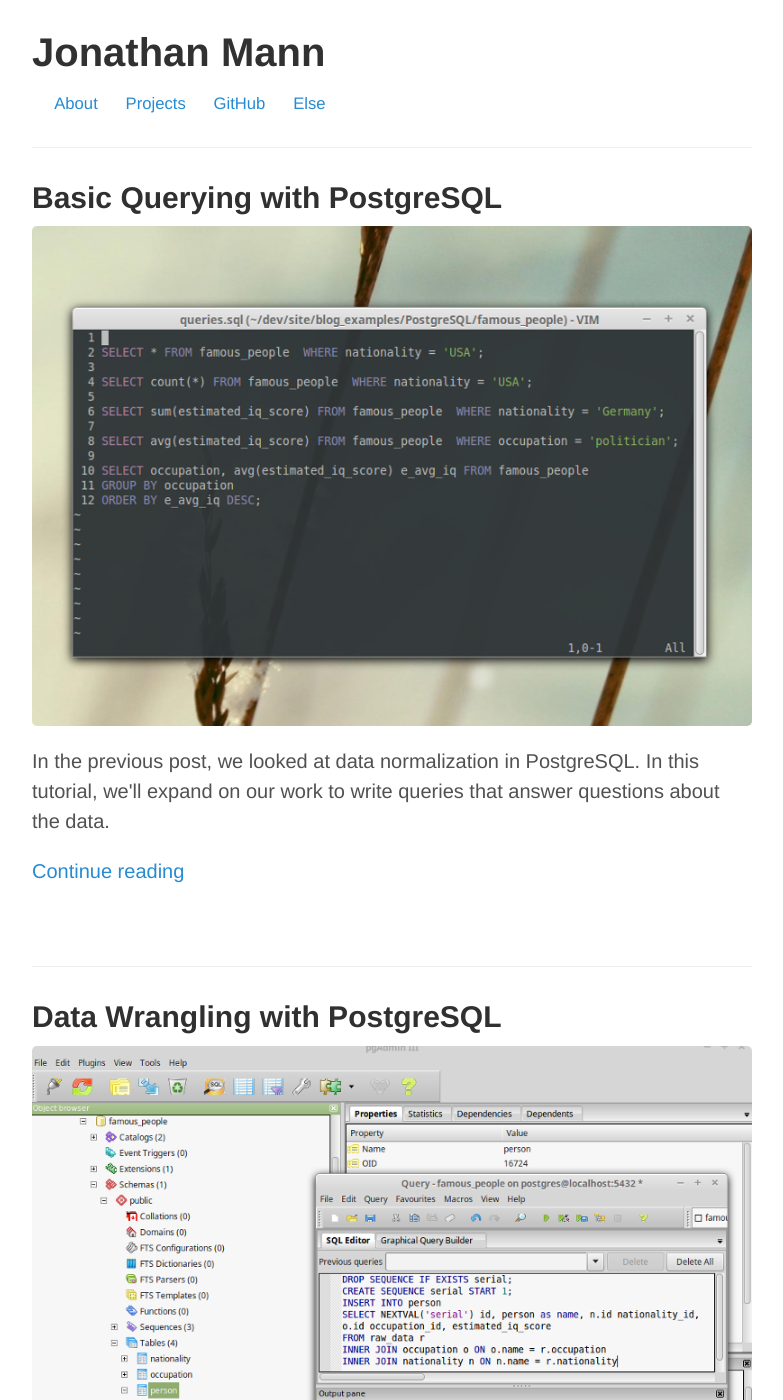
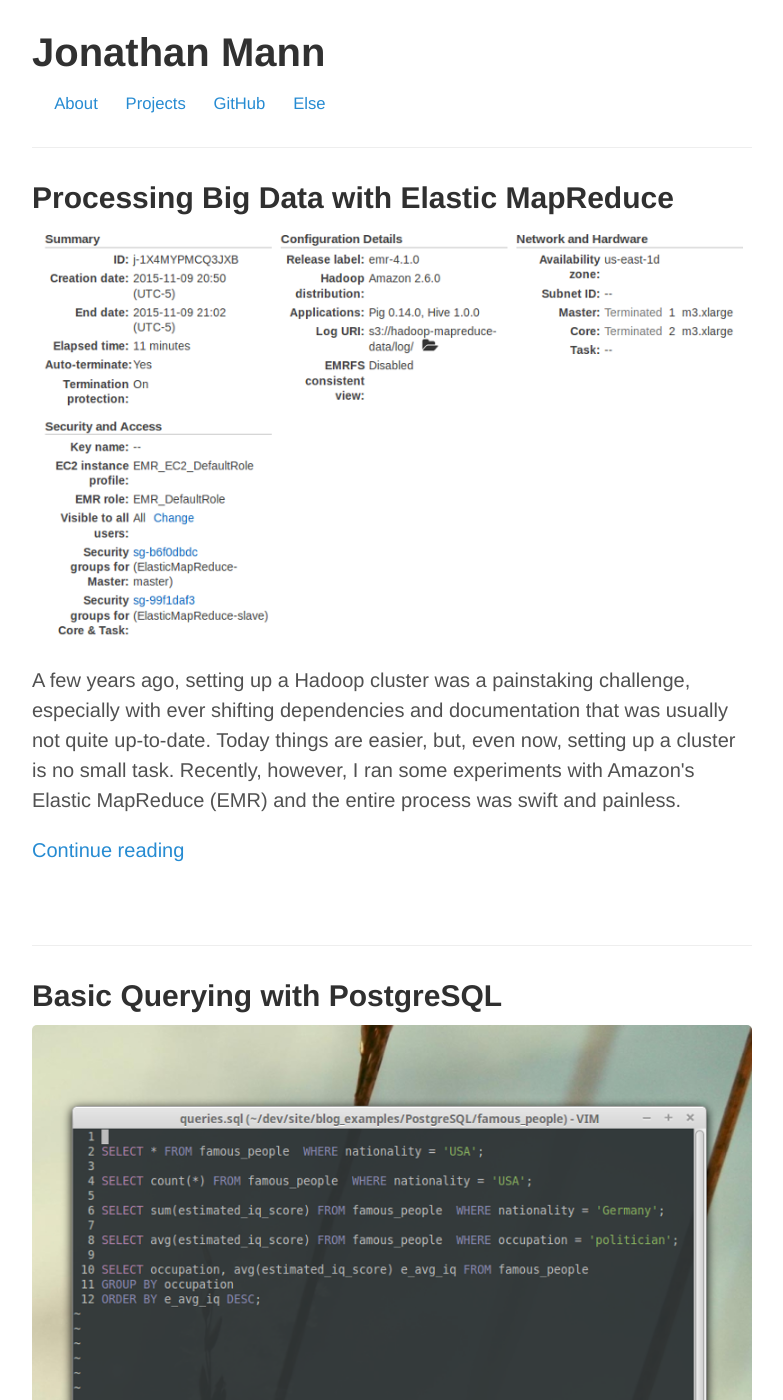
Before and after one commit to jonathanmann/jonathanmann.github.io, a Jekyll site: the page built from index.html, in a window 1280 px wide and 1400 px high. Shown: the whole window, without its empty margins (248-1031 px from the left). Built offline with Jekyll 4.4.1, drawn with Linux system fonts in a browser that asks for light colours; the list of posts is cut into pages by our own code.

Commit message:
add EMR post

```diff
--- /dev/null
+++ b/_posts/2015-11-09-processing-big-data-with-elastic-mapreduce.md
@@ -0,0 +1,15 @@
+---
+layout: post
+title: Processing Big Data with Elastic MapReduce
+comments: true
+image: http://jonathanmann.github.io/public/img/emr_cluster.png
+excerpt: A few years ago, setting up a Hadoop cluster was a painstaking challenge, especially with ever shifting dependencies and documentation that was usually not quite up-to-date. Today things are easier, but, even now, setting up a cluster is no small task. Recently, however, I ran some experiments with Amazon's Elastic MapReduce (EMR) and the entire process was swift and painless.
+---
+
+A few years ago, setting up a Hadoop cluster was a painstaking challenge, especially with ever shifting dependencies and documentation that was usually not quite up-to-date. Today things are easier, but, even now, setting up a cluster is no small task. Recently, however, I ran some experiments with [Amazon's Elastic MapReduce (EMR)](https://aws.amazon.com/elasticmapreduce/), and the entire process was swift and painless.
+
+![EMR](http://jonathanmann.github.io/public/img/emr_cluster.png)
+
+Recently, a friend and I were discussing a problem he was working on where he had written a Python parser to go through every file in a giant text collection to build a tally of how many times each word was used as a means of collecting data for some language learning software he had been working on. The code worked, but it needed to be run in batches, and the process was taking hours to run. We discussed the possiblity of using Hadoop, but, both having played with it previously, agreed that it would probably be more trouble than it was worth. The conversation made me curious though.
+
+A few days later, I decided to try running Hadoop on DigitalOcean. As I was setting up the first droplet, I decided to check and see if Amazon had any solutions (I run instances with both Amazon and DigitalOcean, but I usually keep my EC2 instances offline when I'm not using them since they are more expensive than DigitalOcean droplets). What I discovered was Elastic MapReduce: a prepackaged solution that was so easy to set up and run that I was actually able to finish running a job using EMR with a master node and two core nodes before I had even finished setting up my first DigitalOcean droplet. I really like, DigitalOcean and will continue using it for most of my IaaS needs, but EMR allows me to focus on the parts of MapReduce that I actually want to work on: writing the mapper and reducer. Interestingly, one of the sample jobs provided by AWS was almost exactly what my friend needed. EMR is my new goto option for running big data jobs.
```
Also changed, not shown: _posts/2015-11-07-basic-querying-tutorial.md (+2 -1 lines), public/img/emr_cluster.png (added).
